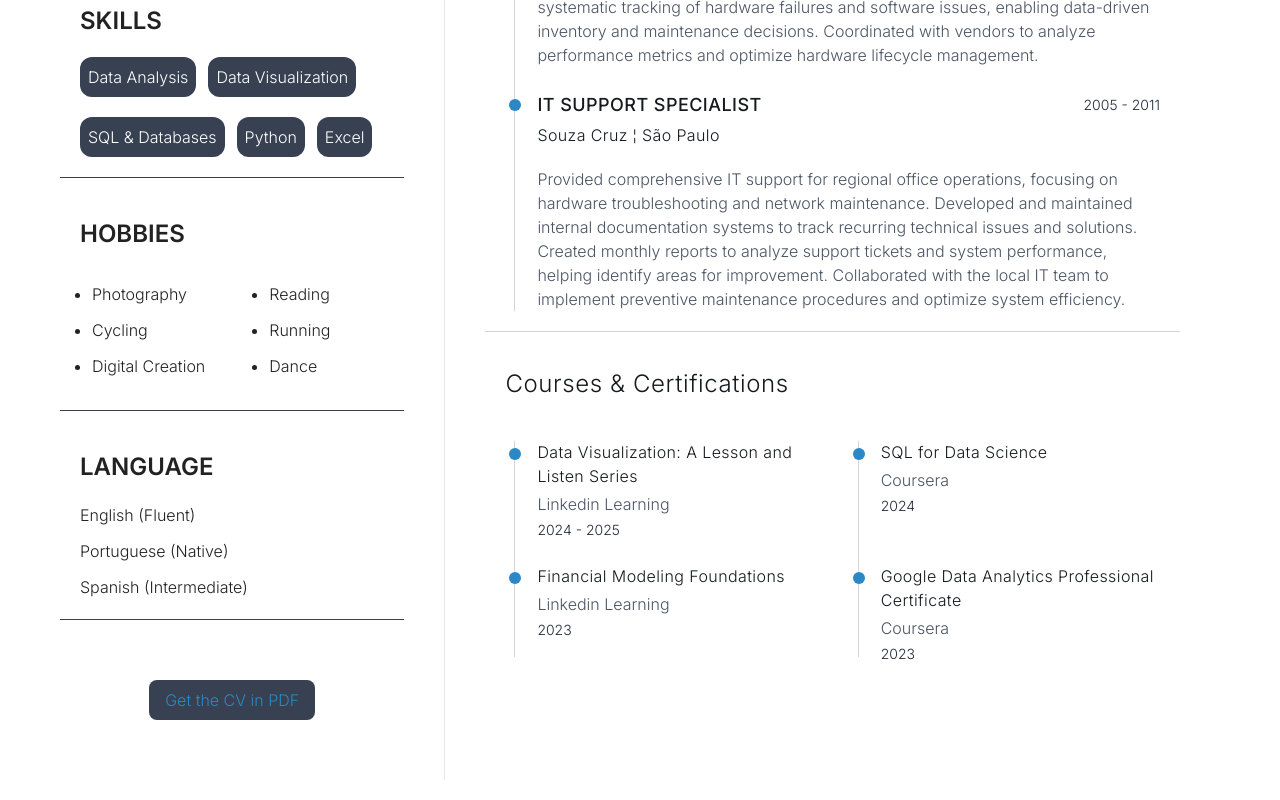
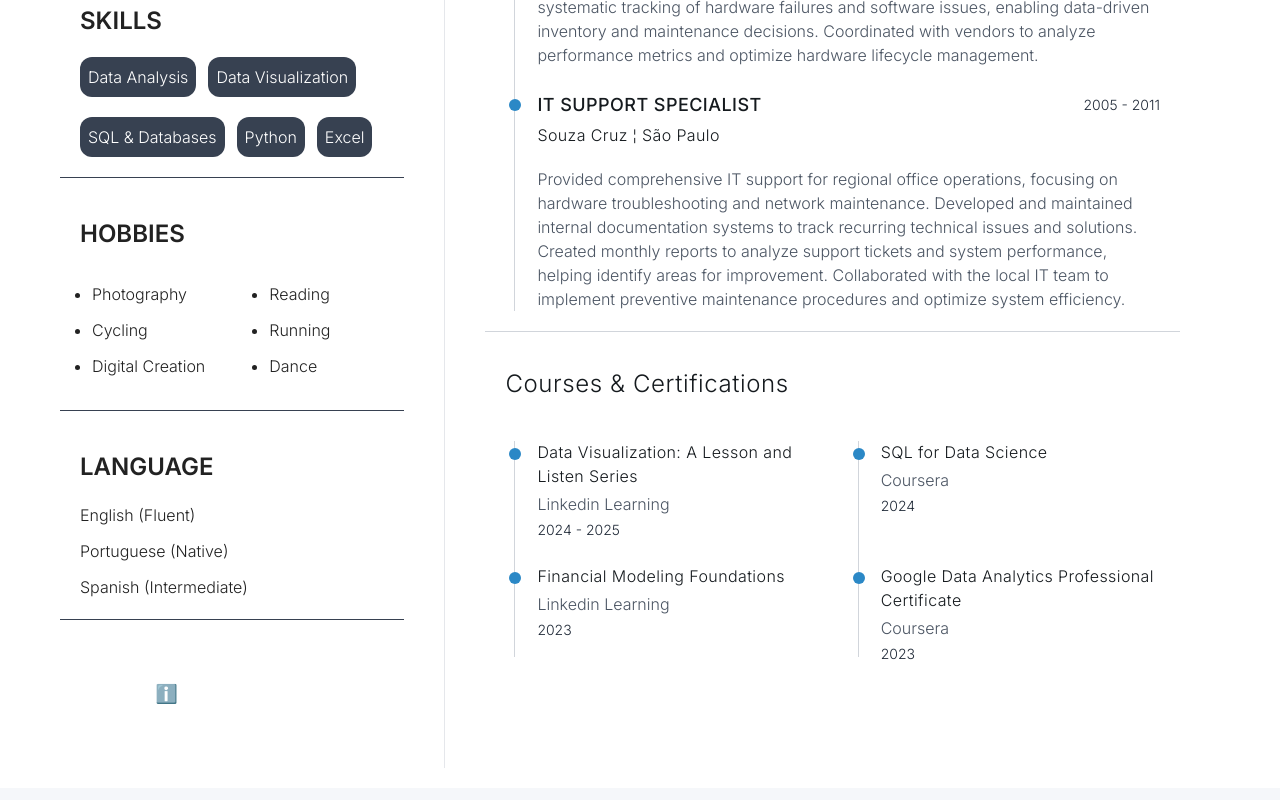
Before and after one commit to cleidenirlopes/myresume, a React (Vite) app: page / in a window 1280 px wide. Shown: the part 1261-2061 px from the top of the page. Built offline with nearby package versions, Linux system fonts and the light colour scheme.

Commit message:
Update06

```diff
--- a/src/components/HeaderLeft.jsx
+++ b/src/components/HeaderLeft.jsx
@@ -167,16 +167,14 @@ function HeaderLeft({ darkMode, toggleDarkMode }) {
             </ul>
           </section>
 
-          {/* Download Resume Button */}
+          {/* Download Resume Info Text */}
           <div className="flex justify-center p-5 mt-5">
-            <a
-              href="/resume.pdf"
-              download="CV-Cledenir Data.pdf"
-              className="px-4 py-2 bg-gray-700 text-white rounded-lg inline-block hover:bg-gray-700 transition"
-            >
+            <p className="text-center text-white text-sm tracking-wide flex items-center gap-2">
+              <span className="text-blue-400 text-lg">ℹ️</span>
               Get the CV in PDF
-            </a>
+            </p>
           </div>
+
 
         </div>
       </div>
```
